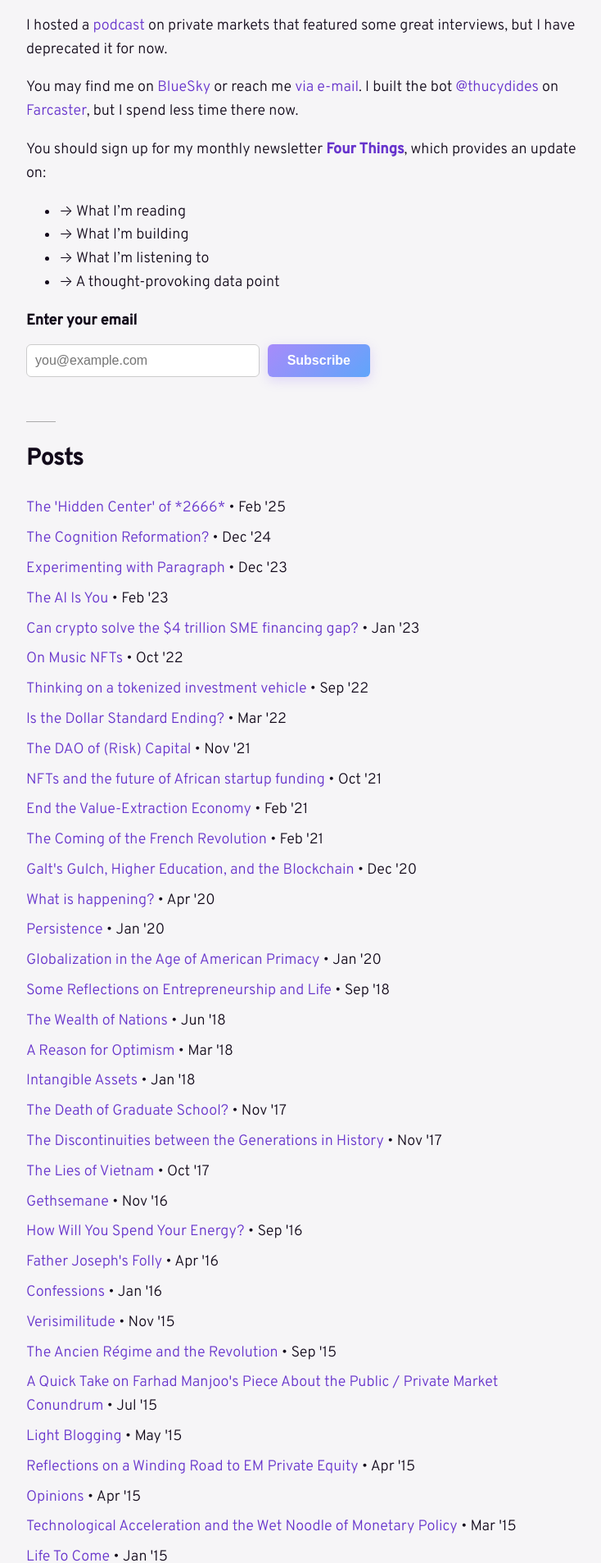
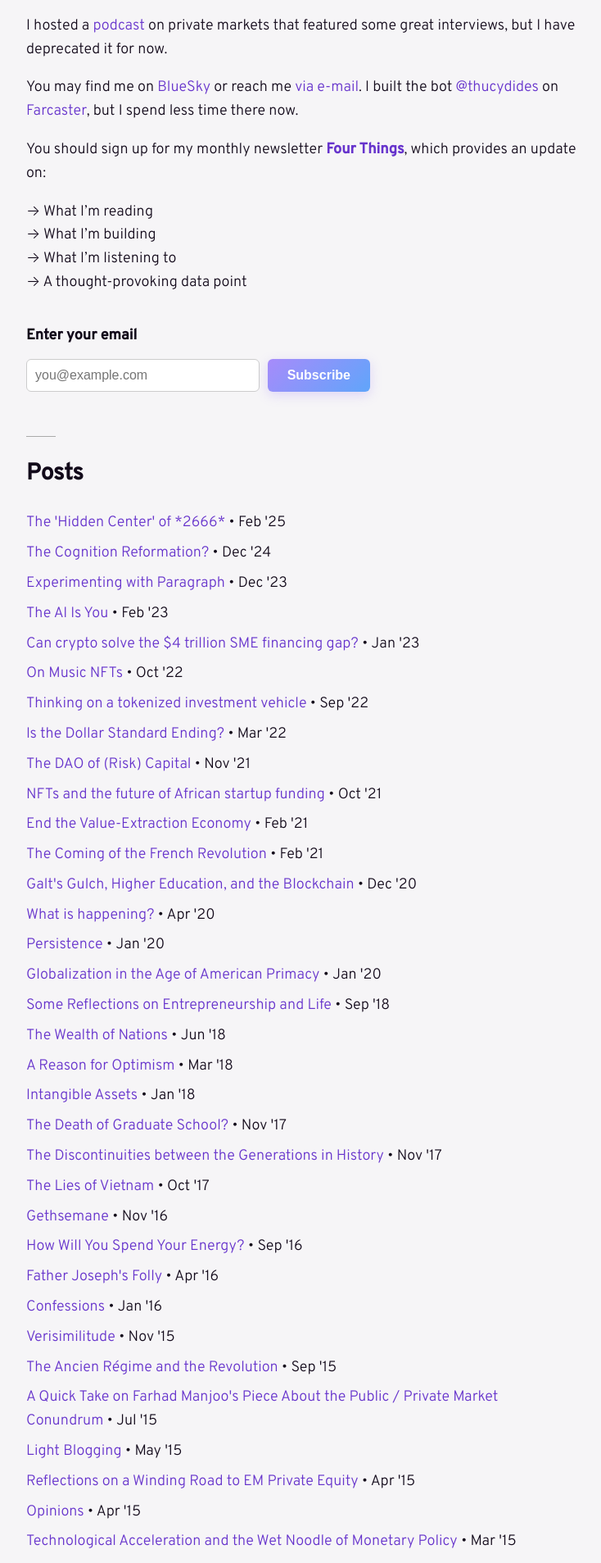
Before and after one commit to miguelito4/casey.github.io, a Jekyll site: the page built from index.html, in a window 1280 px wide. Shown: the part 920-2827 px from the top of the page at 82% size, without its empty margins (272-1006 px from the left). Built offline with Jekyll 4.4.1, drawn with Linux system fonts in a browser that asks for light colours; some web fonts are replaced; the list of posts is cut into pages by our own code.

Commit message:
bullet list gremlin fix

```diff
--- a/_layouts/home.html
+++ b/_layouts/home.html
@@ -41,7 +41,7 @@ layout: default
       You should sign up for my monthly newsletter <a href="https://buttondown.com/fourthings"><strong>Four Things</strong></a>, which provides an update on:
     </p>
 
-    <ul style=""margin-bottom: 2em; padding-left: 1.2em;">
+    <ul style="list-style: none; padding-left: 0; margin-bottom: 2em;">
       <li>→ What I’m reading</li>
       <li>→ What I’m building</li>
       <li>→ What I’m listening to</li>
```
